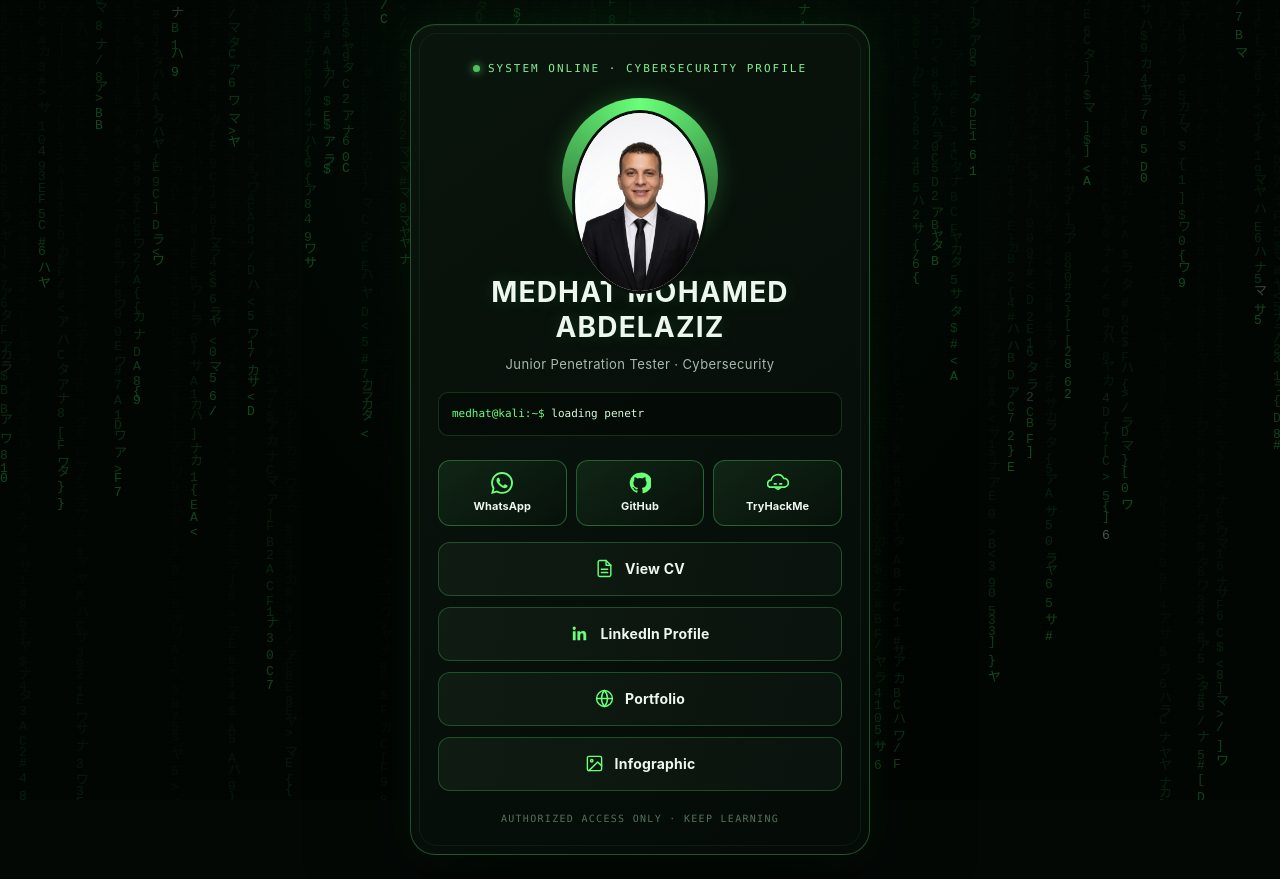
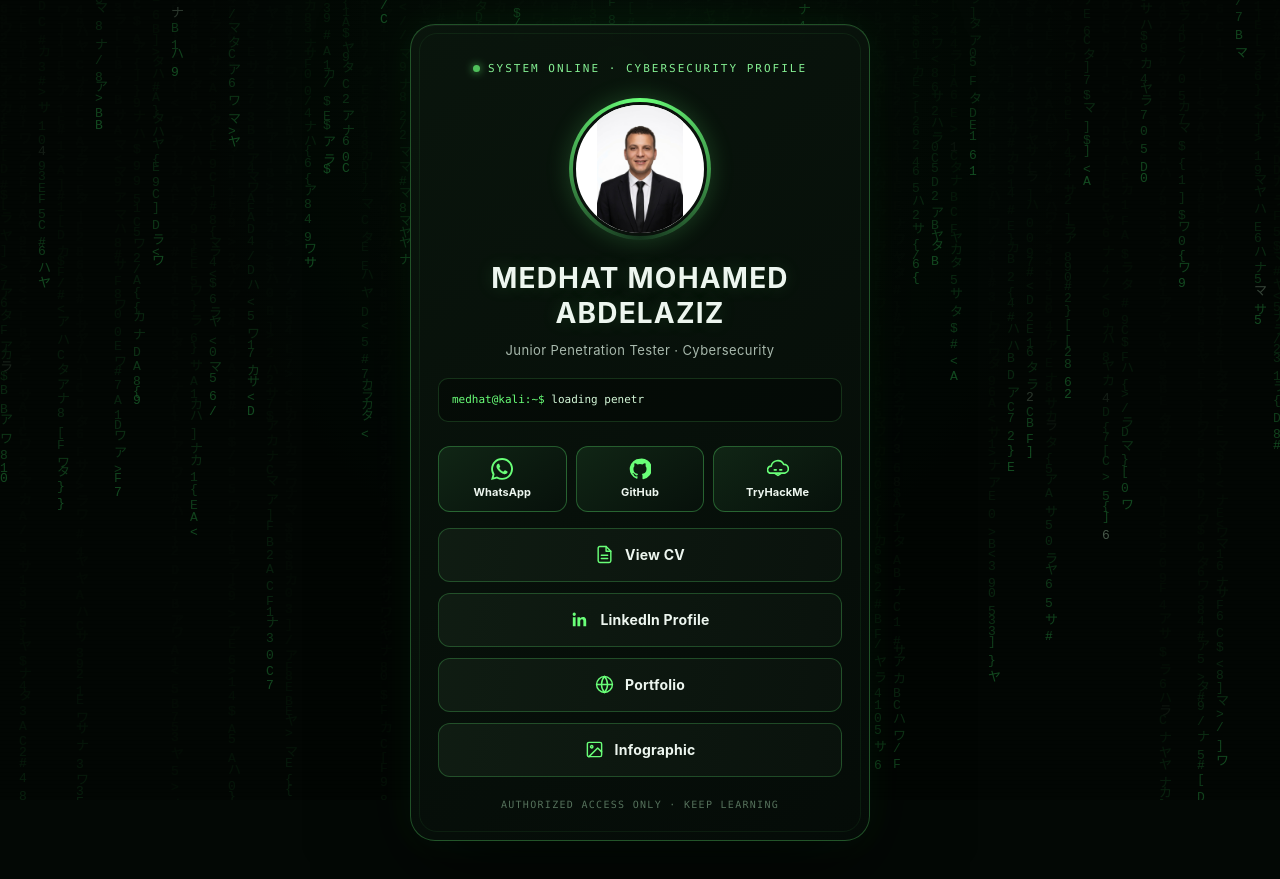
Before and after one commit to MedhatElbaz/Medhat-Mohamed-Abdelaziz-, a plain HTML site: page index.html in a window 1280 px wide. Drawn offline with Linux system fonts and the light colour scheme.

Commit message:
Restore original profile photo sizing and positioning

```diff
--- a/index.html
+++ b/index.html
@@ -19,9 +19,9 @@ main:before{content:"";position:absolute;inset:8px;border:1px solid rgba(105,255
 .topline{display:flex;justify-content:center;align-items:center;gap:8px;margin:0 0 22px;color:#83ed91;font:11px/1.4 ui-monospace,SFMono-Regular,Consolas,monospace;letter-spacing:2px;text-transform:uppercase}
 .dot{width:7px;height:7px;border-radius:50%;background:#69ff78;box-shadow:0 0 12px #69ff78;animation:pulse 1.6s infinite}
 @keyframes pulse{50%{opacity:.35;box-shadow:0 0 3px #69ff78}}
-.photo{width:156px;height:156px;margin:0 auto 21px;padding:4px;border-radius:50%;background:conic-gradient(from 0deg,#69ff78,#15331d,#69ff78);box-shadow:0 0 25px rgba(105,255,120,.2);animation:halo 5s linear infinite;display:grid;place-items:center}
+.photo{width:142px;height:142px;margin:0 auto 21px;padding:4px;border-radius:50%;background:conic-gradient(from 0deg,#69ff78,#15331d,#69ff78);box-shadow:0 0 25px rgba(105,255,120,.2);animation:halo 5s linear infinite}
 @keyframes halo{to{filter:hue-rotate(18deg)}}
-.photo img{display:block;width:92%;height:92%;margin:auto;border-radius:50%;object-fit:contain;object-position:50% 38%;background:#fff;transform:none;border:3px solid #09110b}
+.photo img{display:block;width:100%;height:100%;border-radius:50%;object-fit:contain;object-position:center center;background:#fff;transform:rotate(0deg);border:3px solid #09110b}
 h1{font-size:clamp(22px,5.8vw,28px);line-height:1.25;letter-spacing:1.2px;margin:0;text-shadow:0 0 18px rgba(105,255,120,.15)}
 .role{margin:11px 0 20px;color:#a8b9ad;font-size:13px;letter-spacing:.4px}
 .terminal{margin:0 auto 24px;padding:12px 13px;border:1px solid rgba(105,255,120,.16);border-radius:10px;background:rgba(0,0,0,.3);text-align:left;color:#9ab6a0;font:11px/1.6 ui-monospace,SFMono-Regular,Consolas,monospace;min-height:43px}
@@ -43,7 +43,7 @@ h1{font-size:clamp(22px,5.8vw,28px);line-height:1.25;letter-spacing:1.2px;margin
 .btn:hover,.btn:focus-visible{outline:none;transform:translateY(-2px);border-color:#69ff78;background:#14271a;box-shadow:0 8px 25px rgba(65,255,90,.13),inset 0 0 15px rgba(65,255,90,.04)}
 .btn:hover:before{left:150%}
 footer{margin-top:22px;color:#55715b;font:10px ui-monospace,SFMono-Regular,Consolas,monospace;letter-spacing:1.3px}
-@media(max-width:360px){main{padding:29px 18px 25px}.photo{width:140px;height:140px}}
+@media(max-width:360px){main{padding:29px 18px 25px}.photo{width:126px;height:126px}}
 @media(prefers-reduced-motion:reduce){*,*:before,*:after{animation:none!important;transition:none!important}#matrix{display:none}}
 </style>
 </head>
```
